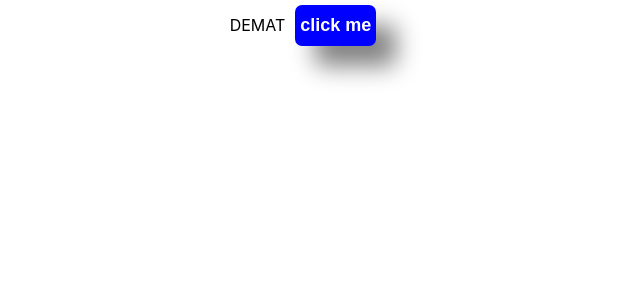
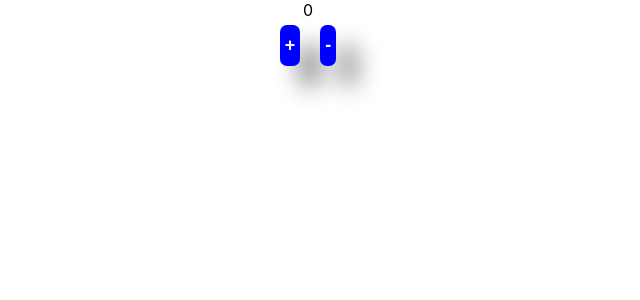
Before and after one commit to jonathanboris/MagelliumTpReact, a React (Create React App) app: page / in a window 1280 px wide. Shown: the top 300 px of the page, without its empty margins (332-972 px from the left). Built offline with nearby package versions, Linux system fonts and the light colour scheme.

Commit message:
les states

```diff
--- a/src/App/App.tsx
+++ b/src/App/App.tsx
@@ -1,15 +1,15 @@
-import React from 'react';
+import React, { useState } from 'react';
 import logo from '../logo.svg';
 import './App.css';
 import Button from './components/ui/Button/Button';
 
 function App() {
+  const [counter, setcounter] = useState(0)
   return (
     <div className="App" data-testid="App">
-      DEMAT
-      <Button backgroundColor='blue' onClick={()=>{console.log('hello')}}>
-
-      </Button>
+      <div style={{textAlign:'center'}}>{counter}</div>
+    <Button onClick={()=> {setcounter(counter+1); console.log(counter);}}>+</Button>
+    <Button onClick={()=> {setcounter(counter-1); console.log(counter);}}>-</Button>
     </div>
   );
 }
--- a/src/App/components/ui/Button/Button.js
+++ b/src/App/components/ui/Button/Button.js
@@ -8,7 +8,7 @@ const Button = (props) => {
     console.log(props)
     return (
 
-<button  style={{backgroundColor:props.backgroundColor}} className={styles.Button} onClick={(evt)=>{
+<button  style={{...props.style,backgroundColor:props.backgroundColor}} className={styles.Button} onClick={(evt)=>{
     console.log(evt)
     props.onClick('le roi albert')}}>
             {props.children}
@@ -19,7 +19,8 @@ const Button = (props) => {
 Button.propTypes = {
     onClick: propTypes.func.isRequired,
     children: propTypes.any.isRequired,
-    backgroundColor: propTypes.string
+    backgroundColor: propTypes.string,
+    style: propTypes.object
 }
 
 Button.defaultProps = {
```
